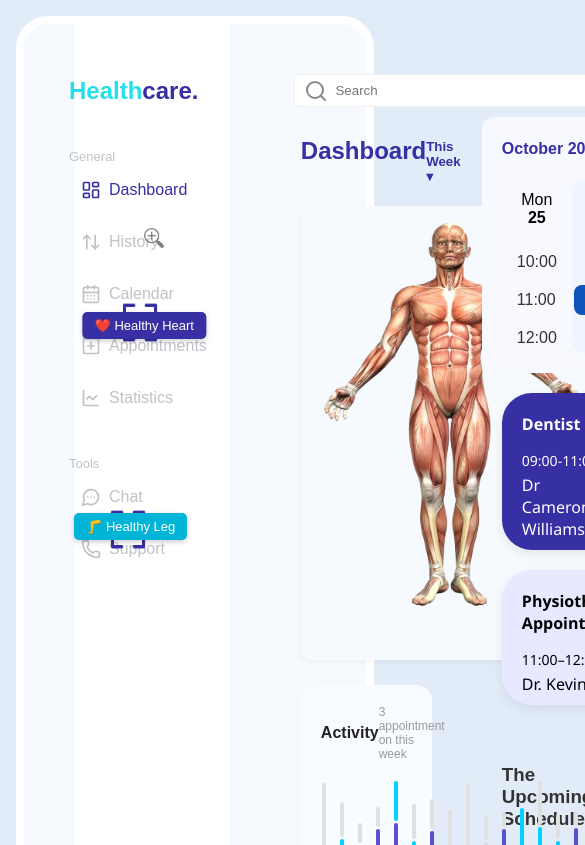
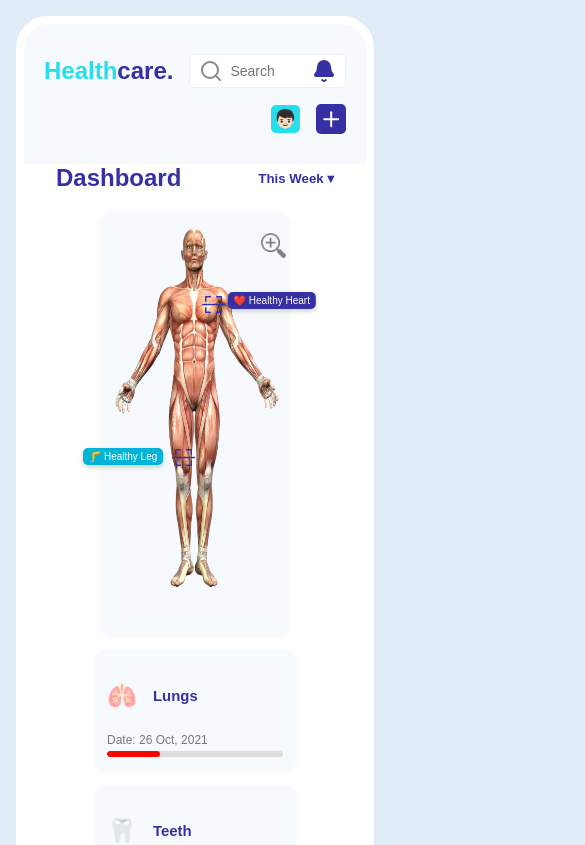
Before and after one commit to rajat0738/healthCare, a React (Vite) app: page / in a window 390 px wide. Shown: the top 845 px of the page, 585 px wide, since content can reach past the window. Built offline with nearby package versions, Linux system fonts and the light colour scheme.

Commit message:
Responsive Dashboard

```diff
--- a/src/components/CalenderView.jsx
+++ b/src/components/CalenderView.jsx
@@ -17,8 +17,8 @@ const CalenderView = () => {
         <div className="cal-head">
           <span>October 2021</span>
           <div className="arrows">
-            <ArrowLeft />
-            <ArrowRight />
+            <ArrowLeft className="cal-arrow" />
+            <ArrowRight className="cal-arrow" />
           </div>
         </div>
         <div className="days">
--- a/src/index.css
+++ b/src/index.css
@@ -18,3 +18,263 @@ body {
   );
   border-radius: 2rem;
 }
+
+/* Tablets and smaller */
+@media (max-width: 1024px) {
+  #root {
+    background: linear-gradient(
+      to right,
+      #f6faff 0%,
+      #f6faff 23%,
+      #ffffff 23%,
+      #ffffff 100%
+    );
+  }
+  .dashboard-main {
+    flex-direction: column;
+  }
+  .overview-content {
+    justify-content: space-around !important;
+  }
+  .overview-container,
+  .schedule-container {
+    width: 100% !important;
+    padding: 0 !important;
+  }
+
+  .head {
+    align-items: flex-start;
+    gap: 1rem;
+    margin-top: 20px;
+  }
+
+  .left,
+  .right {
+    align-items: flex-start;
+    gap: 1rem;
+    margin: 0;
+  }
+
+  .search-container {
+    width: 45vw !important;
+  }
+
+  .calendar {
+    width: auto !important;
+    overflow-x: auto;
+    margin-top: 20px;
+  }
+  .cal-head {
+    padding: 0 20px;
+  }
+  .activity-graph {
+    flex-wrap: wrap;
+    justify-content: center;
+  }
+  .tooltip.heart {
+    top: 40% !important;
+    left: 53% !important;
+  }
+  .tooltip.legs {
+    bottom: 32% !important;
+    left: 25% !important;
+  }
+  .scan.heart {
+    top: 38% !important;
+    left: 41% !important;
+  }
+  .scan.legs {
+    bottom: 30% !important;
+    left: 37% !important;
+  }
+}
+
+/* Mobile view (phones) */
+@media (max-width: 768px) {
+  body {
+    max-width: 100vw;
+  }
+  #root {
+    max-width: 100%;
+    background: linear-gradient(
+      to bottom,
+      #f6faff 0%,
+      #f6faff 4%,
+      #ffffff 4%,
+      #ffffff 60%,
+      #f6faff 60%,
+      #f6faff 100%
+    );
+  }
+  .main-content {
+    padding: 0 !important
+    ;
+  }
+  .head {
+    flex-wrap: wrap;
+    padding: 0 20px;
+  }
+  .left {
+    width: 100%;
+    gap: 1rem !important;
+  }
+  .right {
+    margin-right: 0 !important;
+    flex-direction: row;
+    width: 100%;
+    justify-content: end;
+  }
+  .search-container {
+    width: 50vw !important;
+  }
+  .main-sidebar {
+    display: none;
+  }
+  .anatomy {
+    position: relative;
+    display: flex;
+    justify-content: center;
+  }
+  .anatomy-image {
+    width: 48vw;
+    height: 50vh;
+  }
+
+  .scan.heart {
+    height: 25px;
+    width: 25px;
+    top: 19% !important;
+    left: 53% !important;
+  }
+
+  .scan.legs {
+    height: 25px;
+    width: 25px;
+    bottom: 39% !important;
+    left: 37% !important;
+  }
+  .magnify {
+    height: 25px;
+    width: 25px;
+    top: 5% !important;
+    left: 85% !important;
+  }
+  .tooltip {
+    padding: 3px 6px !important;
+    font-size: 10px !important;
+  }
+  .tooltip.heart {
+    top: 19% !important;
+    left: 91% !important;
+  }
+  .tooltip.legs {
+    bottom: 40% !important;
+    left: -10% !important ;
+  }
+  .activity-header {
+    flex-direction: column;
+    align-items: flex-start;
+    gap: 8px;
+  }
+
+  .day1 {
+    width: 100%;
+    display: flex;
+    align-items: center;
+    justify-content: space-evenly;
+  }
+  .day {
+    flex-direction: column;
+    min-width: auto;
+    gap: 4px;
+    order: 2;
+  }
+
+  .card-row {
+    flex-direction: column;
+  }
+
+  .appt-card {
+    width: 100%;
+  }
+  .day-col {
+    flex-direction: row !important;
+    font-size: small;
+    justify-content: space-around;
+    width: 100%;
+  }
+  .cal-head {
+    font-size: small;
+  }
+  .cal-arrow {
+    height: 16px;
+    width: 16px;
+  }
+  .slots {
+    gap: 0 !important;
+  }
+  .calendar .days {
+    flex-direction: column;
+    gap: 10px;
+  }
+
+  .overview-content {
+    flex-direction: column;
+    gap: 1rem;
+    align-items: center;
+  }
+
+  .health-cards {
+    width: 100%;
+    align-items: center;
+    justify-content: space-between;
+  }
+
+  .health-card {
+    width: 11rem !important;
+  }
+
+  .appointment-card {
+    min-width: 100%;
+  }
+  .appts {
+    padding: 0 20px !important;
+  }
+  .appt-card {
+    width: 100% !important;
+  }
+  .appt-time,
+  .appt-dr {
+    font-size: 12px;
+  }
+  .upcoming-schedule {
+    padding: 20px !important;
+  }
+  .sidebar {
+    width: 100%;
+    display: flex;
+    justify-content: space-around;
+    border-radius: 0;
+    padding: 1rem 0;
+  }
+
+  .sidebar ul {
+    display: flex;
+    gap: 1rem;
+    overflow-x: auto;
+  }
+
+  .dashboard-heading {
+    padding: 0 2rem;
+    align-items: center;
+  }
+
+  .search-container input {
+    padding-left: 2.2rem;
+    padding-right: 2.2rem;
+    font-size: 14px;
+  }
+  .details {
+    margin-right: 2rem;
+  }
+}
--- a/src/styles/ActivityPanel.css
+++ b/src/styles/ActivityPanel.css
@@ -20,7 +20,7 @@
 .activity-header h3 {
   font-size: 16px;
   font-weight: 600;
-  color: #222;
+  color: #372fa4;
   margin: 0;
 }
 
--- a/src/styles/AnatomySection.css
+++ b/src/styles/AnatomySection.css
@@ -2,6 +2,10 @@
   box-shadow: 0 2px 6px rgba(0, 0, 0, 0.05);
   background: #f6faff;
   border-radius: 10px;
+}
+
+.anatomy-image {
+  position: relative;
 }
 
 .tooltip {
--- a/src/styles/CalenderView.css
+++ b/src/styles/CalenderView.css
@@ -3,6 +3,7 @@
   gap: 20px;
   padding: 20px;
   flex-wrap: wrap;
+  width: 100%;
   font-family: "Segoe UI", sans-serif;
 }
 .appt-card {
--- a/src/styles/HealthStatus.css
+++ b/src/styles/HealthStatus.css
@@ -44,4 +44,8 @@
 
 .details {
   color: #372fa4;
+  width: 100%;
+  display: flex;
+  justify-content: end;
+  margin-top: 2rem;
 }
```
Also changed, not shown: src/App.css (line endings or trailing spaces).
